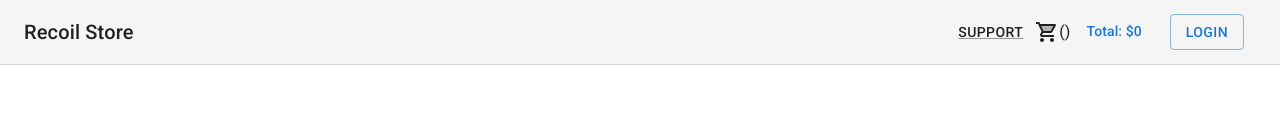
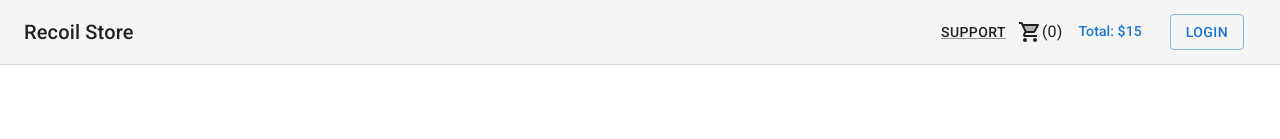
Before and after one commit to leobewater/youtube-react-recoil, a React (Create React App) app: page / in a window 1280 px wide. Shown: the top 139 px of the page. Built offline with nearby package versions, Linux system fonts and the light colour scheme.

Commit message:
add cart total to header

```diff
--- a/src/components/Header.tsx
+++ b/src/components/Header.tsx
@@ -4,11 +4,12 @@ import Toolbar from '@mui/material/Toolbar';
 import Typography from '@mui/material/Typography';
 import Link from '@mui/material/Link';
 import ShoppingCartTwoToneIcon from '@mui/icons-material/ShoppingCartTwoTone';
-import { cartState } from '../stores/cartStore';
+import { cartState, cartTotal } from '../stores/cartStore';
 import { useRecoilValue } from 'recoil';
 
 export const Header = () => {
   const cart = useRecoilValue(cartState); // just get the value
+  const cartSubtotal = useRecoilValue(cartTotal);
 
   return (
     <AppBar
@@ -31,9 +32,9 @@ export const Header = () => {
             Support
           </Link>
         </nav>
-        <ShoppingCartTwoToneIcon />({cart})
+        <ShoppingCartTwoToneIcon />({cart.length})
         <Typography variant="subtitle2" color="primary" sx={{ mx: 2 }}>
-          Total: $0
+          Total: ${cartSubtotal}
         </Typography>
         <Button href="#" variant="outlined" sx={{ my: 1, mx: 1.5 }}>
           Login
--- a/src/stores/cartStore.ts
+++ b/src/stores/cartStore.ts
@@ -1,9 +1,16 @@
 // cart store
 // An atom represents a piece of state. Atoms can be read from and written to from any component.
-import { atom } from 'recoil';
+import { atom, selector } from 'recoil';
 import { Item } from '../models/Item';
 
 export const cartState = atom<Item[]>({
   key: 'cart',
   default: [],
 });
+
+export const cartTotal = selector({
+  key: 'cartTotal',
+  get: () => {
+    return 15;
+  },
+});
```
